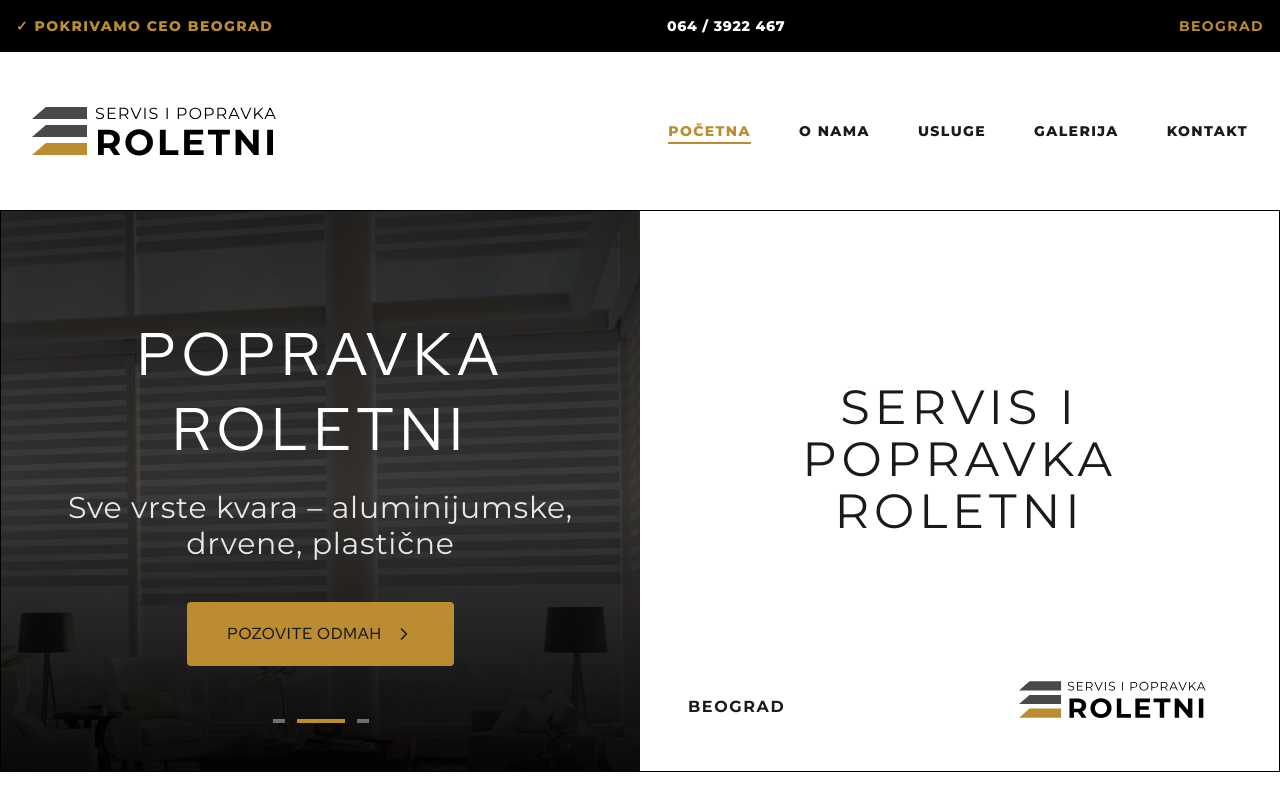
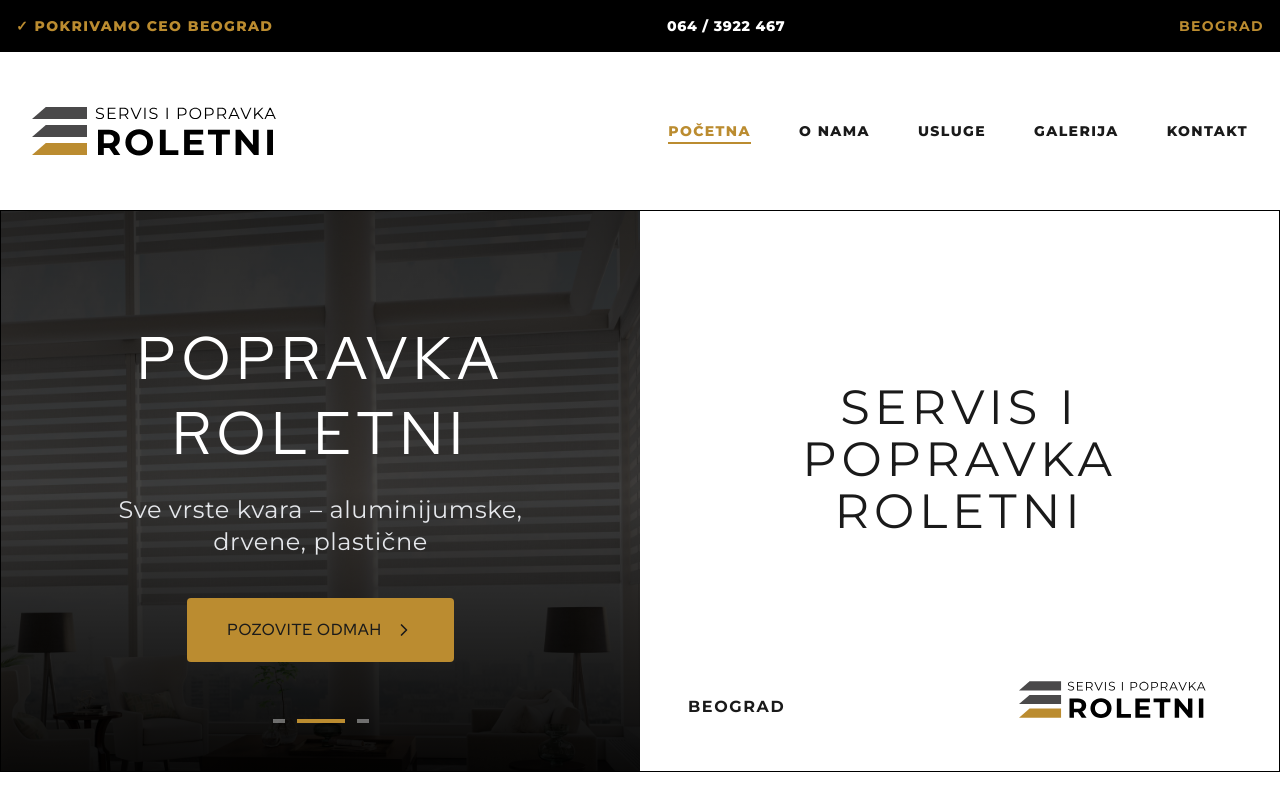
Before and after one commit to damjans92/roletne-servis, a Next.js app: page / in a window 1280 px wide. Shown: the top 800 px of the page. Built offline with nearby package versions, Linux system fonts and the light colour scheme.

Commit message:
her carousel font change

```diff
--- a/app/_components/sections/Hero.tsx
+++ b/app/_components/sections/Hero.tsx
@@ -51,11 +51,8 @@ const Hero = ({ title }: { title: string }) => {
 
       <div className="flex flex-wrap justify-center">
         <div className="pt-12 pb-8 md:pb-12 lg:pb-16 w-full ">
-          {" "}
-          {/* Dodao sam w-full i max-w-xs radi kontrole širine kontejnera */}
           <button
             onClick={scrollNext}
-            // Dodajte 'w-full' ovde da se proteže celom širinom parenta
             className="group flex flex-col items-center gap-4 w-full"
           >
             <span
--- a/app/_components/sections/HeroCarousel.tsx
+++ b/app/_components/sections/HeroCarousel.tsx
@@ -80,7 +80,7 @@ export default function HeroCarousel() {
                     <h1 className="font-redhat uppercase font-extralight tracking-widest text-white text-5xl sm:text-6xl md:text-6xl  leading-tight mb-6">
                       {slide.headline}
                     </h1>
-                    <p className="text-xl sm:text-2xl lg:text-3xl text-gray-200 font-light tracking-wide mb-10 max-w-3xl mx-auto">
+                    <p className="text-lg md:text-2xl text-gray-200 font-light tracking-wide mb-10 max-w-md mx-auto">
                       {slide.text}
                     </p>
                     <a
```
